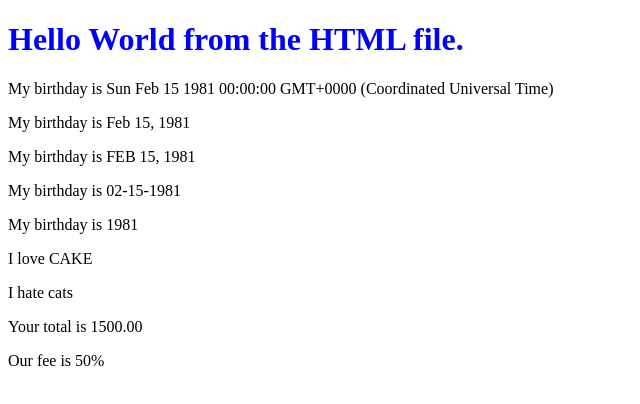
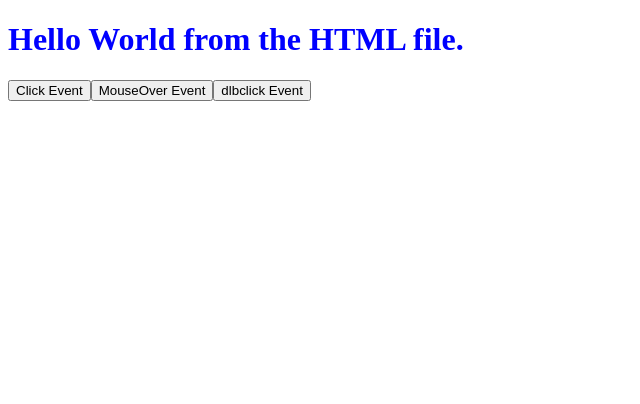
Before and after one commit to vega-ken/angularTutorial, an Angular app: page / in a window 1280 px wide. Shown: the top 404 px of the page, without its empty margins (0-640 px from the left). Built offline with nearby package versions, Linux system fonts and the light colour scheme.

Commit message:
added mouse events

```diff
--- a/src/app/components/sandbox/sandbox.component.html
+++ b/src/app/components/sandbox/sandbox.component.html
@@ -1,14 +1,7 @@
 <h1 class="special">Hello World from the HTML file.</h1>
 
-<p>My birthday is {{ birthday }}</p>
-<p>My birthday is {{ birthday | date }}</p>
-<p>My birthday is {{ birthday | date | uppercase }}</p>
-<p>My birthday is {{ birthday | date:"MM-dd-yyyy" }}</p>
-<p>My birthday is {{ birthday | date:"yyyy" }}</p>
+<button (click)="fireEvent($event , 'Hello')">Click Event</button>
 
-<p>I love {{ 'cake' | uppercase }}</p>
-<p>I hate {{ 'CATS' | lowercase }}</p>
+<button (mouseover)="fireEvent($event , 'Hello')">MouseOver Event</button>
 
-<p>Your total is {{ total | currency:"GBP":"1" }}</p>
-
-<p>Our fee is  {{ fee | percent }}</p>
+<button (dlbclick)="fireEvent($event , 'Hello')">dlbclick Event</button>
--- a/src/app/components/sandbox/sandbox.component.ts
+++ b/src/app/components/sandbox/sandbox.component.ts
@@ -9,7 +9,11 @@ import { Component } from '@angular/core';
 
 export class SandboxComponent { // tu clase debe hacer match con el nombre del archivo
 
-  birthday = new Date(1981, 1, 15);
-  total = 500;
-  fee = 0.5;
+  fireEvent(e , greeting){
+    console.log('event ocurred!');
+    console.log(e.currentTarget);
+    console.log(e.target);
+    console.log(e.type);
+    console.log(greeting);
+  }
 }
```
Also changed, not shown: notasAngular.txt.
